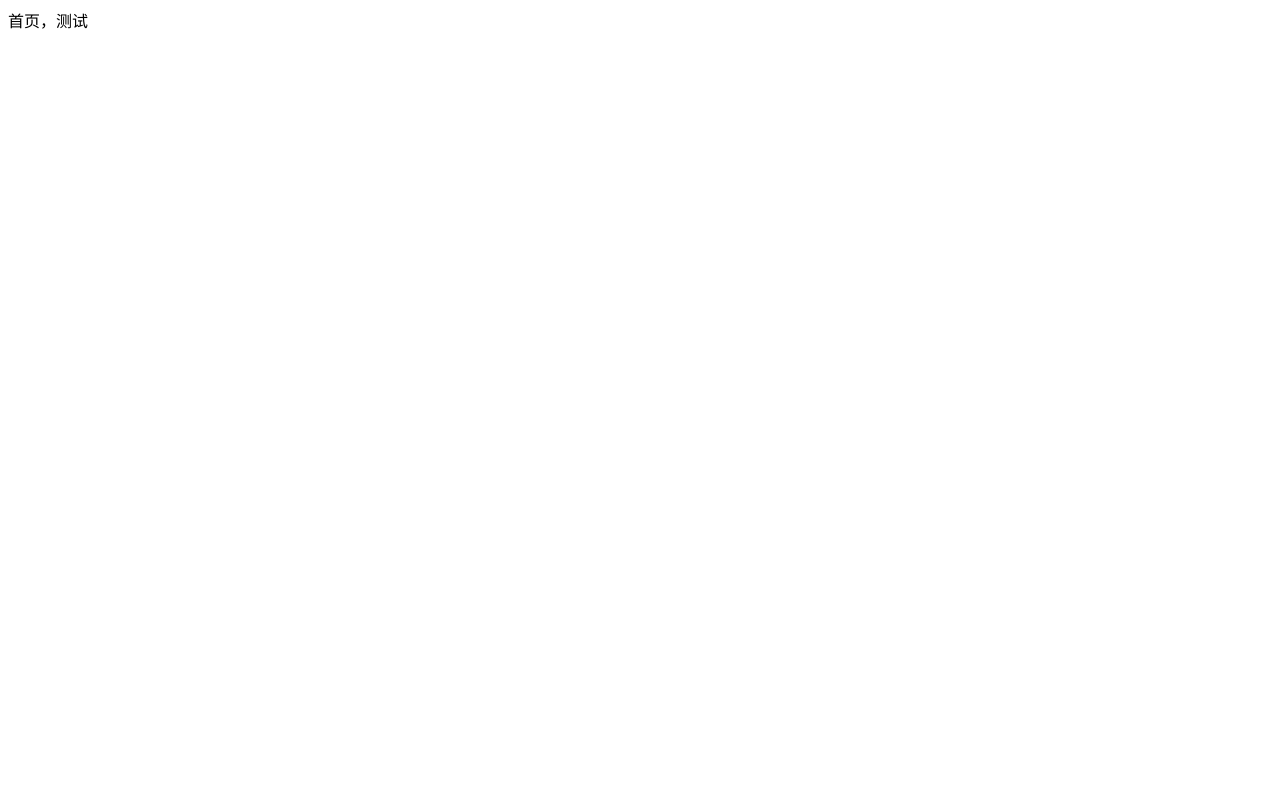
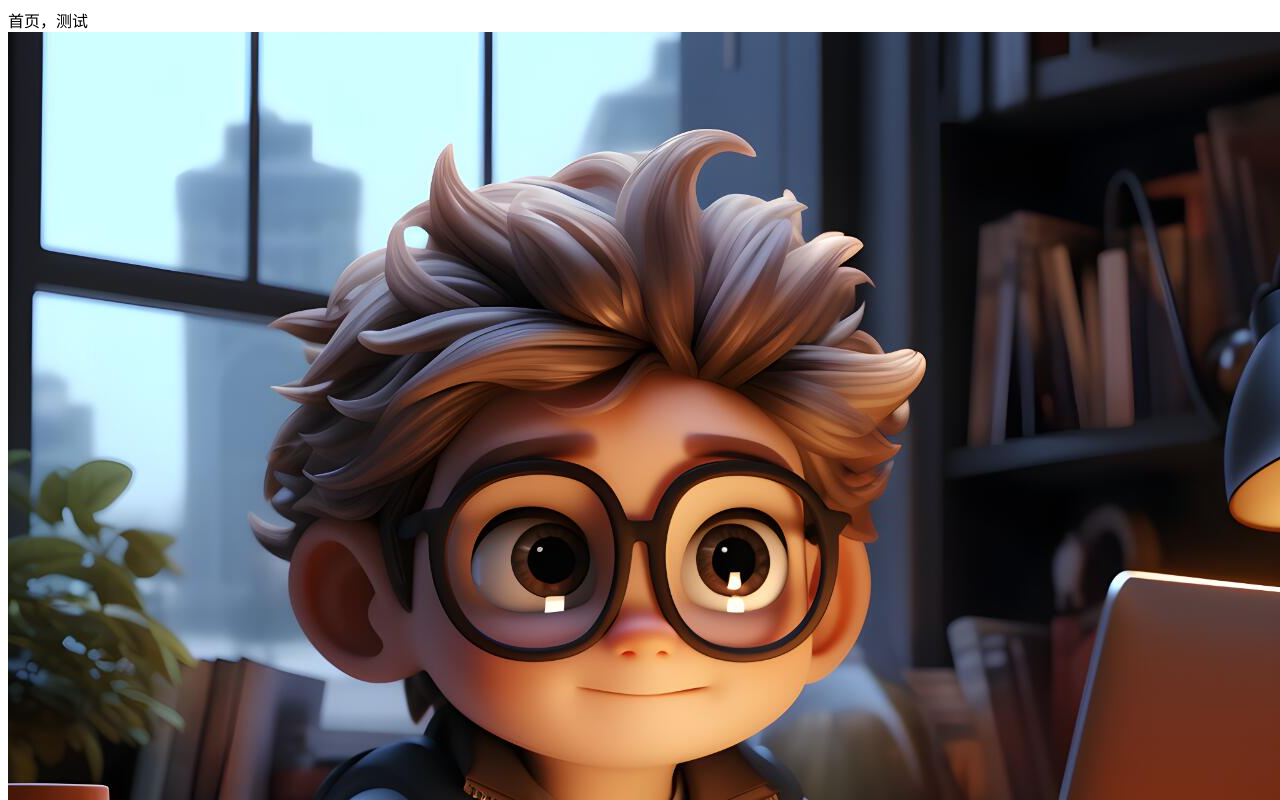
Before and after one commit to OneHermit/imgStorage, a plain HTML site: page docs/index.html in a window 1280 px wide. Shown: the top 800 px of the page. Drawn offline with Linux system fonts and the light colour scheme.

Commit message:
Update index.html

```diff
--- a/docs/index.html
+++ b/docs/index.html
@@ -7,5 +7,6 @@
 </head>
 <body>
     首页，测试
+    <img src="前端基础/96d0364b58b680348e3ca87993a4c20b.jpg">
 </body>
 </html>
```
